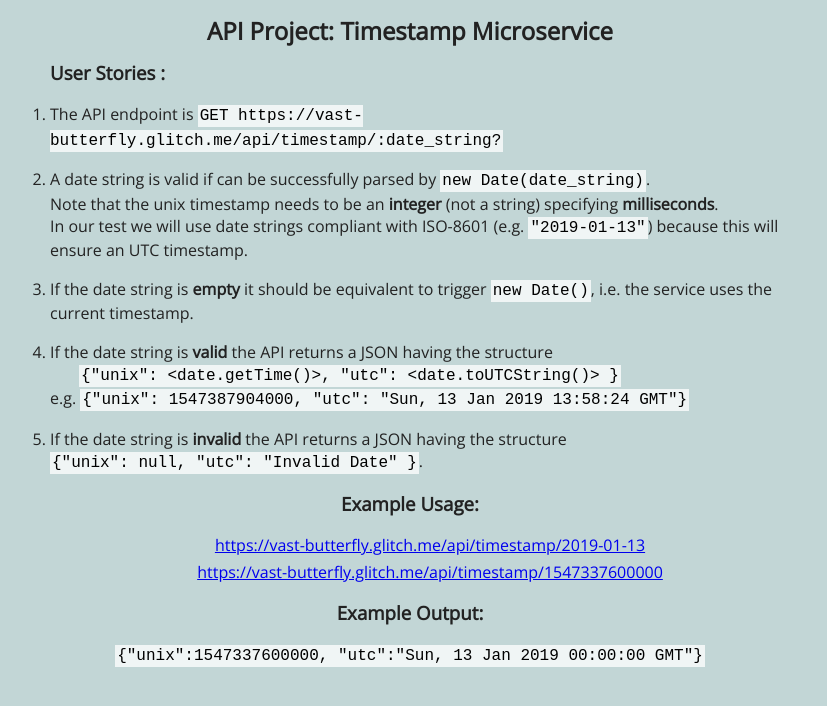
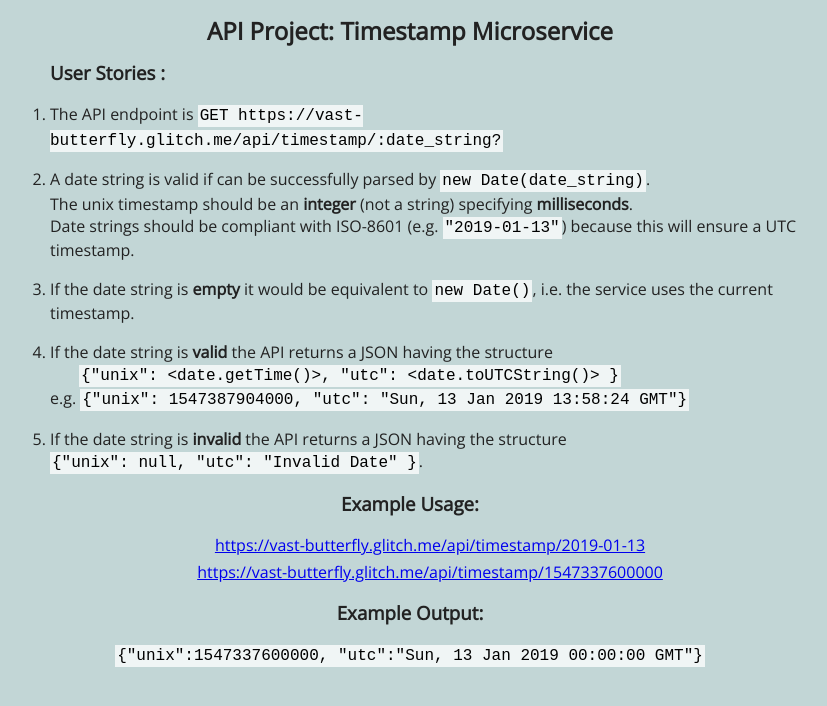
Before and after one commit to atiyahaider/Timestamp-microservice, a website: page views/index.html in a window 1280 px wide. Shown: the whole page, without its empty margins (230-1057 px from the left). Drawn offline with nearby package versions, Linux system fonts and the light colour scheme; files that its build step writes are made by us from their sources.

Commit message:
👻👛 Updated index.html

```diff
--- a/views/index.html
+++ b/views/index.html
@@ -15,9 +15,9 @@
         <ol><h3>User Stories :</h3>
           <li>The API endpoint is <code>GET https://vast-butterfly.glitch.me/api/timestamp/:date_string?</code></li>
           <li>A date string is valid if can be successfully parsed by <code>new Date(date_string)</code>.<br>
-          Note that the unix timestamp needs to be an <strong>integer</strong> (not a string) specifying <strong>milliseconds</strong>.<br>
-          In our test we will use date strings compliant with ISO-8601 (e.g. <code>"2019-01-13"</code>) because this will ensure an UTC timestamp.</li>
-          <li>If the date string is <strong>empty</strong> it should be equivalent to trigger <code>new Date()</code>, i.e. the service uses the current timestamp.</li>
+          The unix timestamp should be an <strong>integer</strong> (not a string) specifying <strong>milliseconds</strong>.<br>
+          Date strings should be compliant with ISO-8601 (e.g. <code>"2019-01-13"</code>) because this will ensure a UTC timestamp.</li>
+          <li>If the date string is <strong>empty</strong> it would be equivalent to <code>new Date()</code>, i.e. the service uses the current timestamp.</li>
           <li>If the date string is <strong>valid</strong> the API returns a JSON having the structure<br>
             &nbsp;&nbsp;&nbsp;&nbsp;&nbsp;&nbsp;&nbsp;<code>{"unix": &lt;date.getTime()&gt;, "utc": &lt;date.toUTCString()&gt; }</code><br>
             e.g. <code>{"unix": 1547387904000, "utc": "Sun, 13 Jan 2019 13:58:24 GMT"}</code></li>
```
